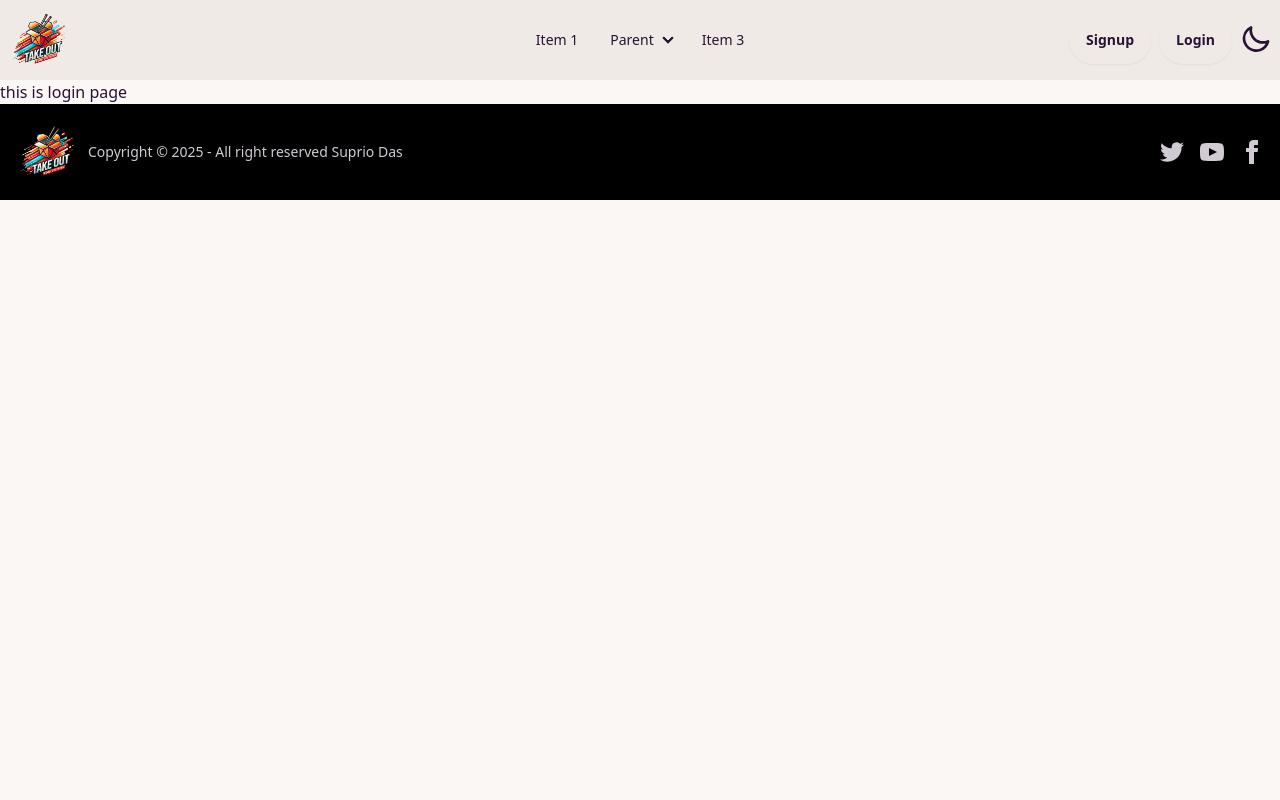
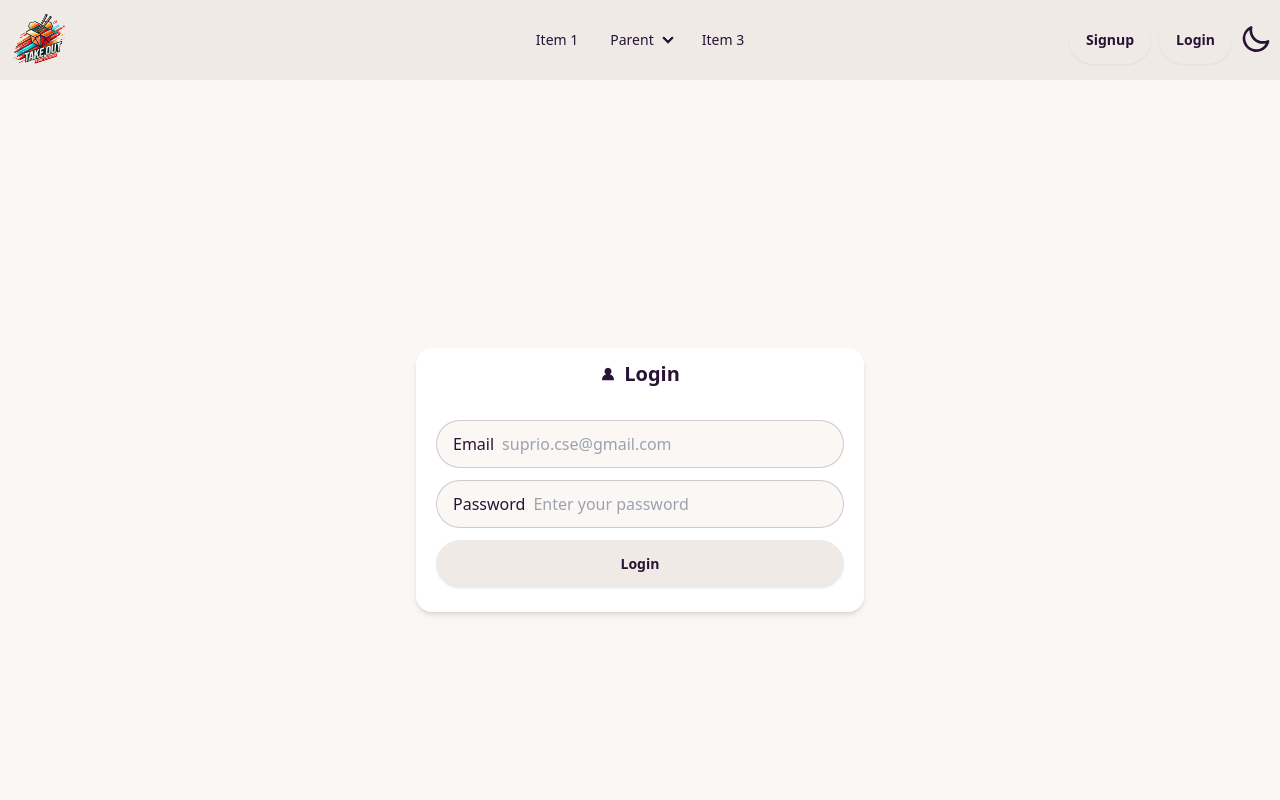
Before and after one commit to Suprio-Das/Take-Out, a React (Vite) app in the folder frontend/: page /login in a window 1280 px wide. Shown: the top 800 px of the page. Built offline with nearby package versions, Linux system fonts and the light colour scheme.

Commit message:
Login backend route created and implemented successfully

```diff
--- a/frontend/src/Components/Login/Login.jsx
+++ b/frontend/src/Components/Login/Login.jsx
@@ -1,9 +1,112 @@
-import React from 'react';
+import { useState } from "react";
+import { GoPersonFill } from "react-icons/go";
+import { loginuser } from "../../api";
+import { ToastContainer, toast } from "react-toastify";
+import "react-toastify/dist/ReactToastify.css";
 
 const Login = () => {
+    const [formData, setFormData] = useState({})
+    const [errors, setErrors] = useState({});
+    const [isLoading, setIsLoading] = useState(false);
+
+    const validate = (data) => {
+        const newError = {};
+        const emailExpression = /^[^\s@]+@[^\s@]+\.[^\s@]+$/;
+        if (!emailExpression.test(data.email)) {
+            newError.email = "Enter a valid email address";
+        }
+        if (data.password.trim().length < 5) {
+            newError.password = "Password should be at least 5 characters long.";
+        }
+        return newError;
+    };
+
+    const handleSubmit = async (e) => {
+        e.preventDefault();
+        const form = e.target;
+        const data = {
+            email: form.email.value,
+            password: form.password.value,
+        };
+
+        const validationResult = validate(data);
+
+        if (Object.keys(validationResult).length > 0) {
+            setErrors(validationResult);
+        } else {
+            setErrors({});
+            setIsLoading(true);
+            setFormData(data)
+            try {
+                const response = await loginuser(formData);
+                toast.success(response.data.message);
+                form.reset();
+            } catch (error) {
+                toast.error(error.response?.data?.message || "Login failed");
+            } finally {
+                setIsLoading(false);
+            }
+        }
+    };
+
     return (
-        <div>
-            this is login page
+        <div className="min-h-screen flex justify-center items-center">
+            <div className="card card-compact bg-white w-full max-w-md px-5 py-3 shadow-md">
+                <div className="flex justify-center items-center gap-x-2 text-center mb-5">
+                    <GoPersonFill />
+                    <h2 className="text-xl font-semibold">Login</h2>
+                </div>
+                <form onSubmit={handleSubmit}>
+                    <div className="my-3">
+                        <label
+                            htmlFor="email"
+                            className={`input input-bordered flex items-center gap-2 ${errors.email ? "border-red-500" : ""
+                                }`}
+                        >
+                            Email
+                            <input
+                                type="email"
+                                className="grow"
+                                placeholder="suprio.cse@gmail.com"
+                                name="email"
+                                required
+                            />
+                        </label>
+                        <code className="text-center text-sm block text-red-500">
+                            {errors.email ? errors.email : ""}
+                        </code>
+                    </div>
+                    <div className="my-3">
+                        <label
+                            htmlFor="password"
+                            className={`input input-bordered flex items-center gap-2 ${errors.password ? "border-red-500" : ""
+                                }`}
+                        >
+                            Password
+                            <input
+                                type="password"
+                                className="grow"
+                                placeholder="Enter your password"
+                                name="password"
+                                required
+                            />
+                        </label>
+                        <code className="text-center text-sm block text-red-500">
+                            {errors.password ? errors.password : ""}
+                        </code>
+                    </div>
+                    <div className="my-3">
+                        <button
+                            type="submit"
+                            className="btn w-full"
+                            disabled={isLoading} // Disable button while loading
+                        >
+                            {isLoading ? "Logging in..." : "Login"}
+                        </button>
+                    </div>
+                </form>
+            </div>
+            <ToastContainer />
         </div>
     );
 };
--- a/frontend/src/api.js
+++ b/frontend/src/api.js
@@ -6,3 +6,7 @@ export async function createUser(user) {
     const response = await axios.post(`${url}/signup`, user)
     return response
 }
+export async function loginuser(user) {
+    const response = await axios.post(`${url}/login`, user)
+    return response
+}
```
Also changed, not shown: 1 other file (tests, documents, lock files or other folders).
